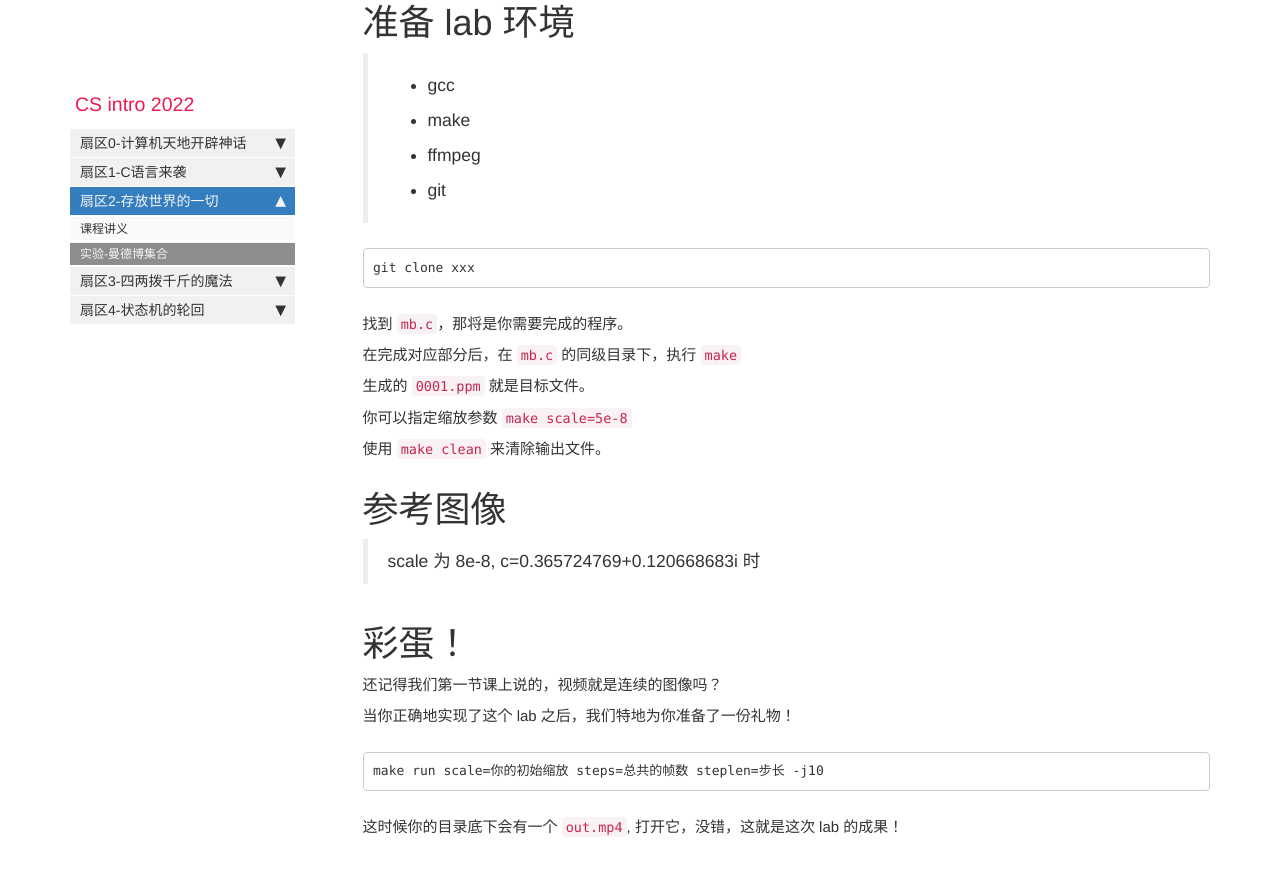
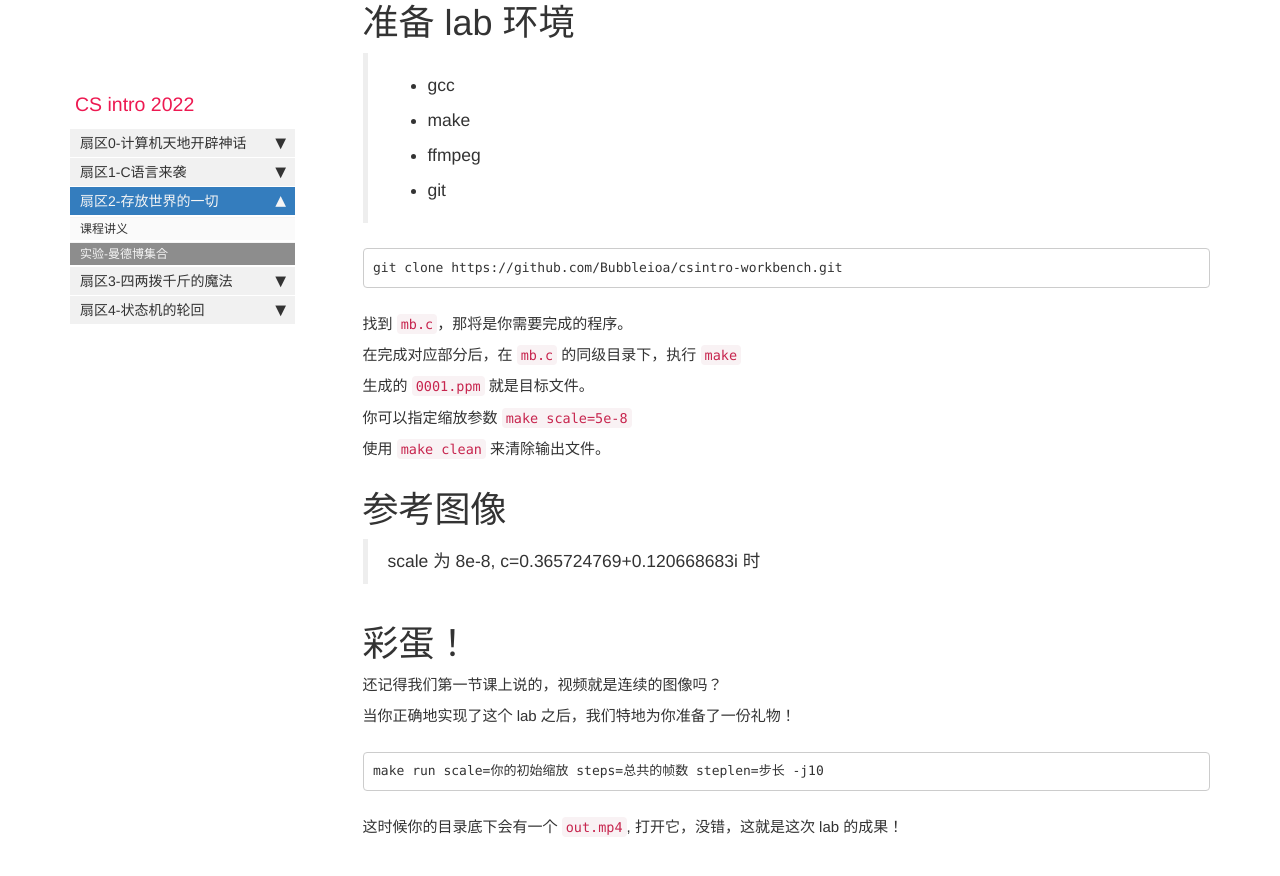
Before and after one commit to Bubbleioa/csintro-guide, a Jekyll site: the page built from pages/mydoc/lab0_mandelbrot.md, in a window 1280 px wide and 900 px high, scrolled down 2232 px. Shown: the top 876 px of the window. Built offline with Jekyll 4.4.1, drawn with Linux system fonts in a browser that asks for light colours; formulas are drawn with MathJax 3; comment, search, counter and statistics services are not loaded.

Commit message:
update README

````diff
--- a/pages/mydoc/lab0_mandelbrot.md
+++ b/pages/mydoc/lab0_mandelbrot.md
@@ -101,7 +101,7 @@ int x[W][H];
 > - git
 
 ```shell
-git clone xxx
+git clone https://github.com/Bubbleioa/csintro-workbench.git
 ```
 
 找到 `mb.c`，那将是你需要完成的程序。
````
Also changed, not shown: README.md.
